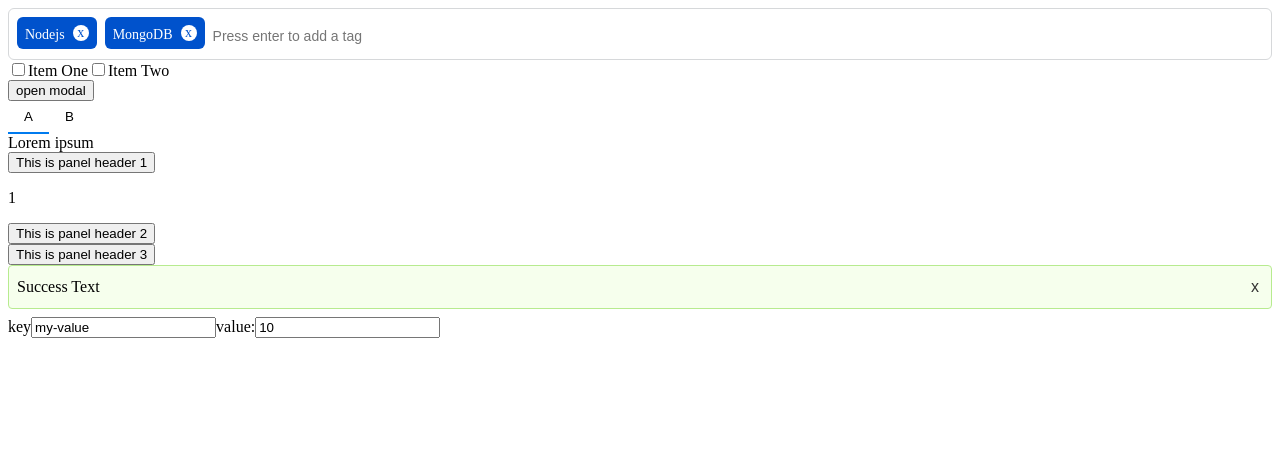
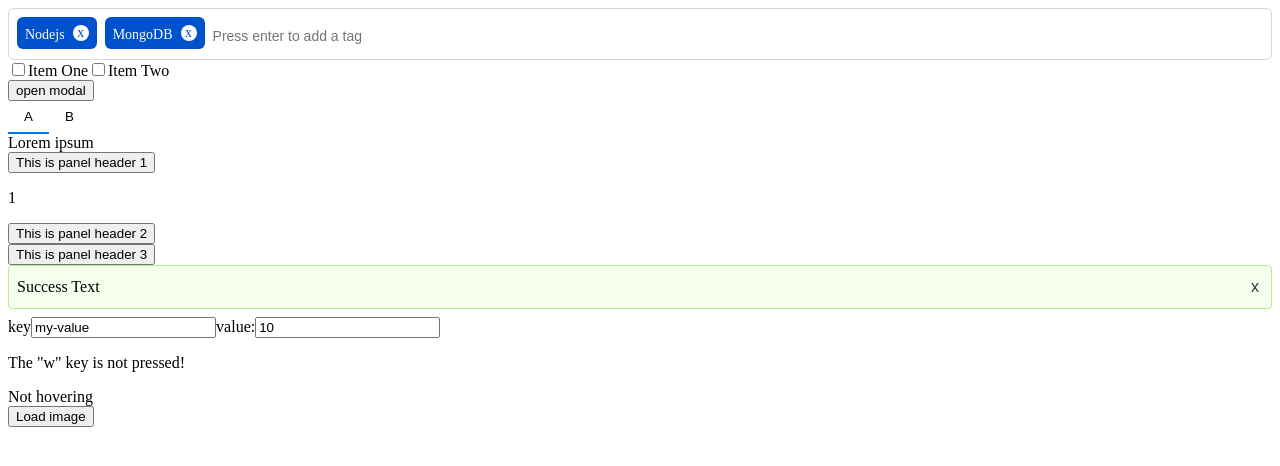
Before and after one commit to wangshaojie98/react-component, a React (Create React App) app: page / in a window 1280 px wide. Shown: the top 466 px of the page. Built offline with nearby package versions, Linux system fonts and the light colour scheme.

Commit message:
add useAsync useHash useHover useKeyPress hooks

```diff
--- a/src/App.tsx
+++ b/src/App.tsx
@@ -7,7 +7,7 @@ import {
   Collapse,
   Alert,
 } from "./components";
-import { useInterval, usePersistedState, useLocalStorage } from "./hooks";
+import { useInterval, usePersistedState, useLocalStorage, useKeyPress, useHover, useAsync } from "./hooks";
 
 const Timer = () => {
   const [seconds, setSeconds] = React.useState(0);
@@ -17,6 +17,7 @@ const Timer = () => {
 
   return <p>{seconds}</p>;
 };
+
 const MyComponent = ({ name }: { name: string }) => {
   const [val, setVal] = usePersistedState(name, 10);
   return (
@@ -54,7 +55,54 @@ const MyApp = () => {
   );
 };
 
+const KeyPressDemo = () => {
+  const wPressed = useKeyPress('w');
+
+  return <p>The "w" key is {!wPressed ? 'not ' : ''}pressed!</p>;
+};
+
+const UseHoverDemo = () => {
+  const [hoverRef, isHovering] = useHover();
+
+  return <div ref={hoverRef}>{isHovering ? 'Hovering' : 'Not hovering'}</div>;
+};
+
+const UseAsyncDemo = () => {
+  const imgFetch = useAsync(url =>
+    fetch(url).then(response => response.json())
+  );
+
+  const handlerClickBtn = async () => {
+    const res = await imgFetch.run('https://dog.ceo/api/breeds/image/random')
+    console.log('handlerClickBtn: ', res);
+    console.log('handlerClickBtn1: ', imgFetch.value);
+  }
+
+  return (
+    <div>
+      <button
+        onClick={handlerClickBtn}
+        disabled={imgFetch.isLoading}
+      >
+        Load image
+      </button>
+      <br />
+      {imgFetch.isLoading && <div>Loading...</div>}
+      {imgFetch.error && <div>Error {imgFetch.error}</div>}
+      {imgFetch.value && (
+        <img
+          src={imgFetch.value.message}
+          alt="avatar"
+          width={400}
+          height="auto"
+        />
+      )}
+    </div>
+  );
+};
+
 function App() {
+  console.log('App: ', 'App');
   const [isModal, setModal] = useState(false);
   const openModal = useCallback(() => {
     setModal(!isModal);
@@ -104,6 +152,9 @@ function App() {
       </Collapse>
       <Alert message="Success Text" type="info" />
       <MyApp />
+      <KeyPressDemo />
+      <UseHoverDemo />
+      <UseAsyncDemo />
     </div>
   );
 }
--- a/src/hooks/index.ts
+++ b/src/hooks/index.ts
@@ -1,3 +1,7 @@
 export { default as useInterval } from './useInterval'
 export { default as usePersistedState } from './usePersistedState'
 export { default as useLocalStorage } from './useLocalStorage' // 推荐使用
+export { default as useHash } from './useHash'
+export { default as useKeyPress } from './useKeyPress'
+export { default as useHover } from './useHover'
+export { default as useAsync } from './useAsync'
--- /dev/null
+++ b/src/hooks/useAsync.ts
@@ -0,0 +1,59 @@
+import { useReducer } from "react";
+
+type UseAsync = (fn: (...args: any[]) => Promise<any>) => { isLoading: boolean, error: any, value: any, run: (...args: any []) => Promise<any> }
+
+const useAsync: UseAsync = (fn) => {
+  const initialState = {
+    isLoading: false,
+    error: null,
+    value: null
+  }
+
+  const reducer = (state: any, action: { type: string; payload?: any; }) => {
+    switch (action.type) {
+      case 'start':
+        return {
+          isLoading: true,
+          error: null,
+          value: null
+        }
+      case 'error':
+        return {
+          isLoading: false,
+          error: action.payload,
+          value: null
+        }
+      case 'finished':
+        return {
+          isLoading: false,
+          error: null,
+          value: action.payload
+        }
+      default:
+        return state
+    }
+  }
+
+  const [state, dispatch] = useReducer(reducer, initialState);
+
+  const run = async (...args: any []) => {
+    dispatch({type: 'start'})
+
+    try {
+      const res = await fn(...args);
+      dispatch({ type: 'finished', payload: res })
+      return res
+    } catch (error) {
+      dispatch({ type: 'error', payload: error })
+    }
+  }
+
+  return { ...state, run }
+}
+
+export default useAsync
+
+/**
+ * useAsync 是一个封装接口调用，并处理loading和error的一个hook
+ */
+// 此方法只适用于table和图表类需要loading的功能
--- /dev/null
+++ b/src/hooks/useHash.ts
@@ -0,0 +1,27 @@
+import { useState, useCallback, useEffect } from "react";
+
+const useHash = () => {
+  const [hash, setHash] = useState(window.location.hash)
+
+  const changeHash = useCallback(() => {
+    setHash(window.location.hash)
+  }, [])
+
+  useEffect(() => {
+    window.addEventListener('hashchange', changeHash)
+
+    return () => {
+      window.removeEventListener('hashchange', changeHash)
+    }
+  }, [])
+
+  const updateHash = useCallback((newHash: string) => {
+    if (hash !== newHash) {
+      window.location.hash = newHash
+    }
+  }, [hash])
+
+  return [hash, updateHash]
+}
+
+export default useHash
--- /dev/null
+++ b/src/hooks/useHover.ts
@@ -0,0 +1,29 @@
+import { useCallback, useState, useRef } from 'react'
+
+function useHover<T extends HTMLElement | null>(): [(node: T) => void , boolean] {
+  const [isHovering, setIsHovering] = useState(false)
+  const ref = useRef<T>()
+
+  const callbackRef = useCallback((node: T) => {
+    const handleMouseOver = () => { setIsHovering(true) }
+    const handleMouseOut = () => { setIsHovering(false) }
+
+
+    ref.current = node
+
+    if (ref.current) {
+      ref.current.addEventListener('mouseover', handleMouseOver)
+      ref.current.addEventListener('mouseout', handleMouseOut)
+    }
+  }, [])
+
+  return [callbackRef, isHovering]
+}
+
+export default useHover
+
+/**
+ * 学到了什么
+ * 1. 了解到ref属性的callback写法
+ * 2. HTMLElement 类型的属性都有可能为空
+ */
--- /dev/null
+++ b/src/hooks/useKeyPress.ts
@@ -0,0 +1,30 @@
+import { useState, useEffect, useCallback } from "react";
+
+const useKeyPress = (targetKey: string) => {
+  const [keypressed, setKeypressed] = useState(false)
+
+  const downHandler = useCallback(({ key }: { key: string }) => {
+    if (key === targetKey) {
+      setKeypressed(true)
+    }
+  }, [targetKey])
+
+  const upHandler = useCallback(({ key }: { key: string }) => {
+    if (key === targetKey) setKeypressed(false)
+
+  }, [targetKey])
+
+  useEffect(() => {
+    window.addEventListener('keydown', downHandler)
+    window.addEventListener('keyup', upHandler)
+
+    return () => {
+      window.removeEventListener('keydown', downHandler)
+      window.removeEventListener('keyup', upHandler)
+    }
+  }, [targetKey, downHandler, upHandler])
+
+  return keypressed
+}
+
+export default useKeyPress
```
